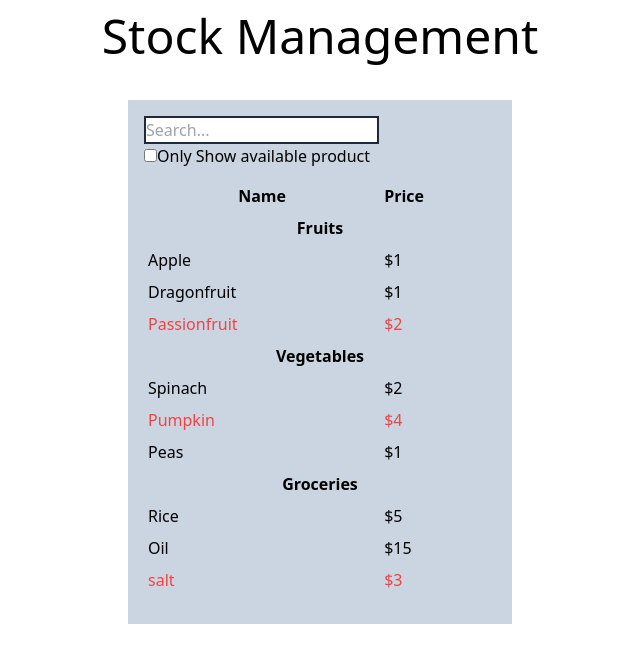
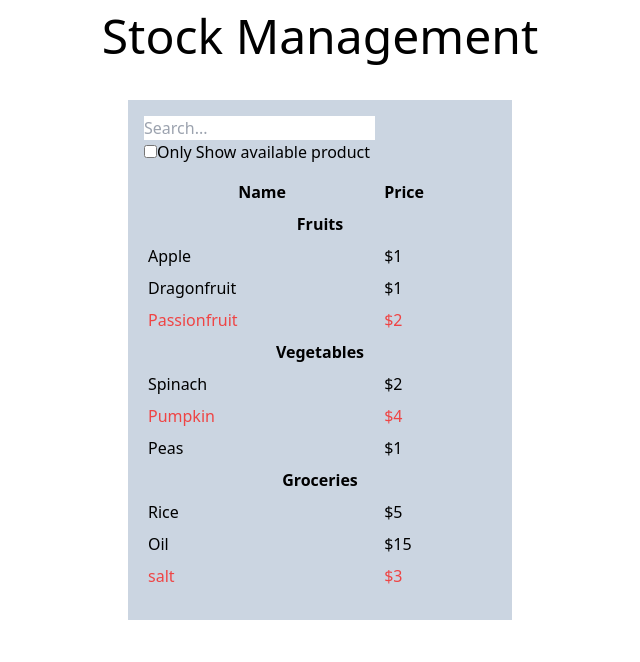
Before and after one commit to nabin-skilluplabs/skillup_labs_fsd_batch_01_2023, a React (Vite) app in the folder react-app/: page /stock in a window 1280 px wide. Shown: the top 662 px of the page, without its empty margins (320-960 px from the left). Built offline with nearby package versions, Linux system fonts and the light colour scheme.

Commit message:
added search bar feature[utsav]

```diff
--- a/react-app/src/FilterableProductTable.jsx
+++ b/react-app/src/FilterableProductTable.jsx
@@ -19,9 +19,14 @@ function FiltarableProductTable({productData}) {
 
     }
 
+    function searchProduct(event) {
+        const query = event.target.value;
+        console.log(query);
+    }
+
     return (
         <div className="mt-10 w-96 place-self-center p-4 bg-slate-300">
-            <SearchBar filterStocked={filterStocked} />
+            <SearchBar searchProduct={searchProduct} filterStocked={filterStocked} />
             <ProductTable productData={currentProducts} />
 
         </div>
--- a/react-app/src/SearchBar.jsx
+++ b/react-app/src/SearchBar.jsx
@@ -1,8 +1,8 @@
 
-function SearchBar({filterStocked}){
+function SearchBar({filterStocked, searchProduct}){
     return (
         <div>
-            <input className="block border-2 border-slate-800" placeholder="Search..." type="search" />
+            <input onKeyDown={searchProduct} className="block" placeholder="Search..." type="search" />
             <label htmlFor="instock">
                 <input onClick={filterStocked} type="checkbox" id="instock" />Only Show available product
             </label>
```
